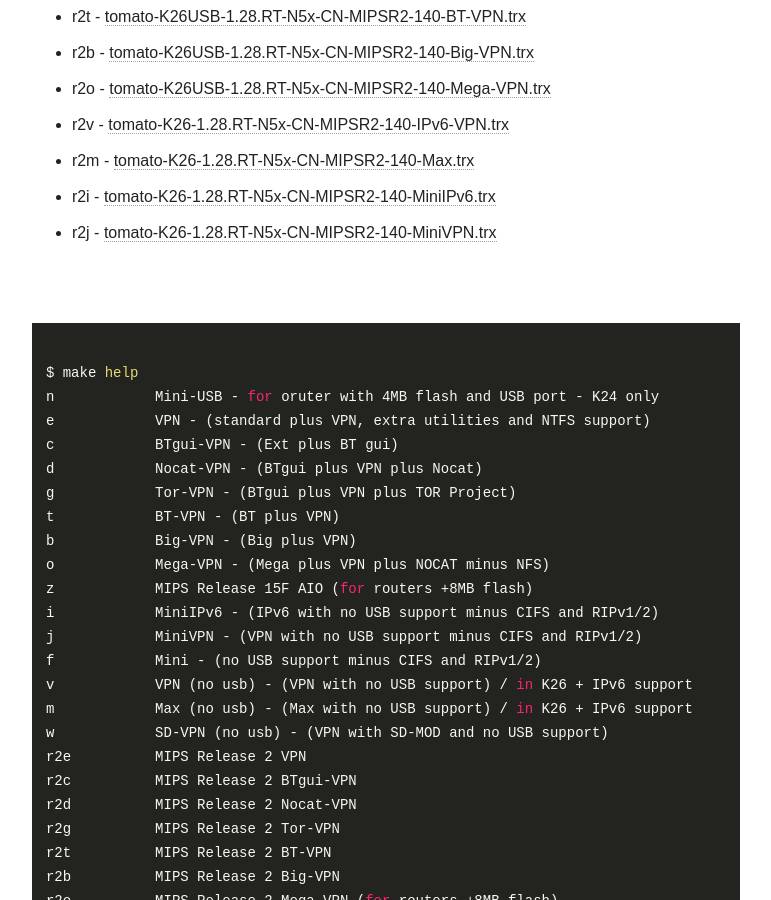
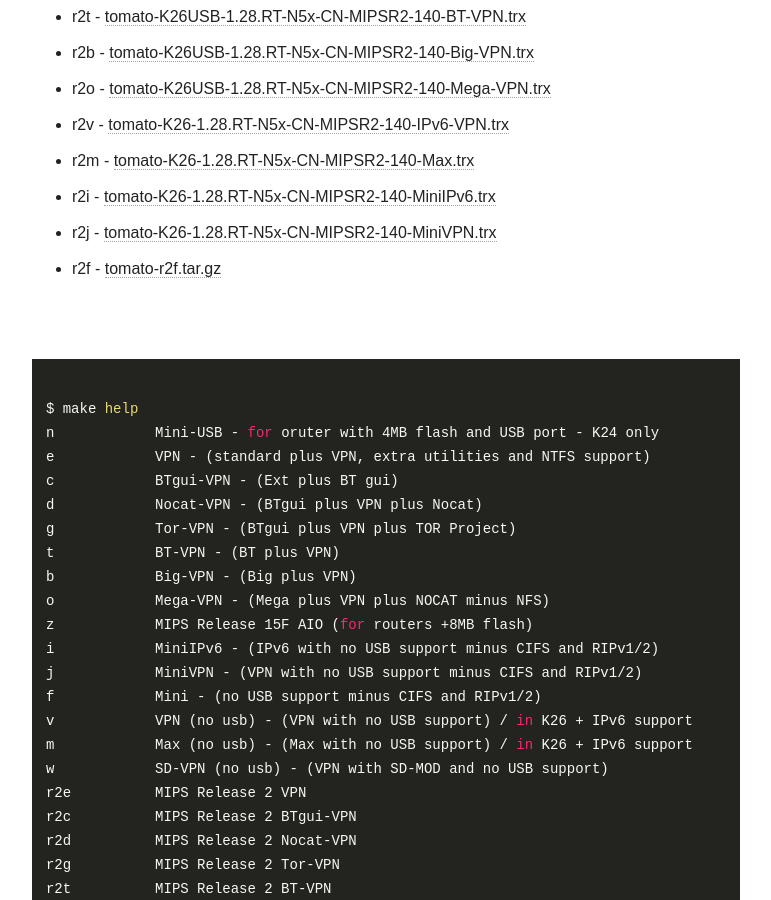
Before and after one commit to oglopss/tomato-ci-ctf-jekyll, a Jekyll site: the page built from index.html, in a window 1280 px wide and 900 px high, scrolled down 775 px. Shown: the whole window, without its empty margins (254-1025 px from the left). Built offline with Jekyll 4.4.1, drawn with Linux system fonts in a browser that asks for light colours; nearby versions of some CDN libraries.

Commit message:
Travis build 3 r2f pushed to gh-pages

```diff
--- a/_data/ss.yml
+++ b/_data/ss.yml
@@ -11,3 +11,4 @@
   - 0011 r2i tomato-K26-1.28.RT-N5x-CN-MIPSR2-140-MiniIPv6.trx
   - 0007 r2o tomato-K26USB-1.28.RT-N5x-CN-MIPSR2-140-Mega-VPN.trx
   - 0012 r2j tomato-K26-1.28.RT-N5x-CN-MIPSR2-140-MiniVPN.trx
+  - 0013 r2f tomato-r2f.tar.gz
```
Also changed, not shown: 1 other file.
